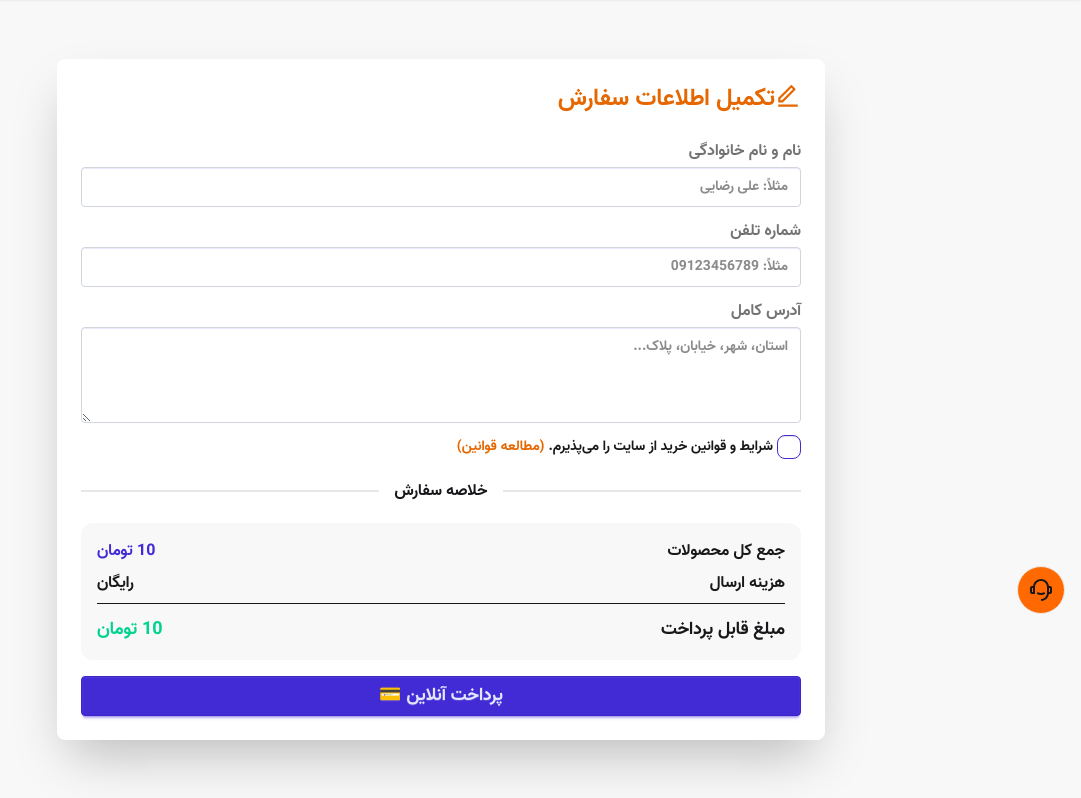
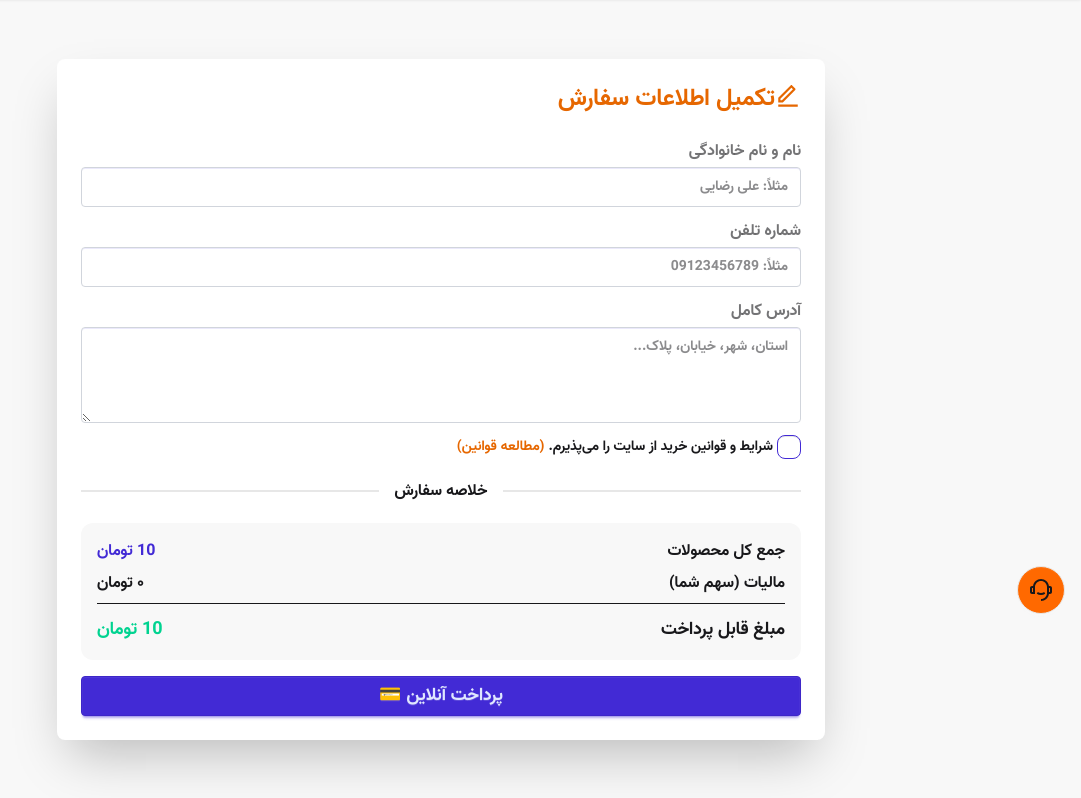
Before and after one commit to monerapersian/farris, a Django app: template website/templates/checkout.html in a window 1280 px wide. Shown: the part 122-920 px from the top of the page, without its empty margins (199-1280 px from the left). Run offline with Django 5.2, Linux system fonts and the light colour scheme; data comes from the database, SQL or seed files in the repository; the template is opened without the code that fills it: most values are stand-ins (such as "Sample title", 1, 10 or a date in 2020); some libraries are stand-ins or nearby versions.

Commit message:
Checkout template redesign

```diff
--- a/website/templates/checkout.html
+++ b/website/templates/checkout.html
@@ -80,8 +80,8 @@
 				    		<span class="font-semibold text-primary">{{ total }} تومان</span>
 				    	</div>
 				    	<div class="flex justify-between mb-2">
-				    		<span>هزینه ارسال</span>
-				    		<span class="font-semibold">رایگان</span>
+				    		<span>مالیات (سهم شما)</span>
+				    		<span class="font-semibold">۰ تومان</span>
 				    	</div>
 				    	<div class="flex justify-between font-bold text-lg mt-2 border-t pt-3">
 				    		<span>مبلغ قابل پرداخت</span> <span class="text-success">{{ total }} تومان</span>
```
